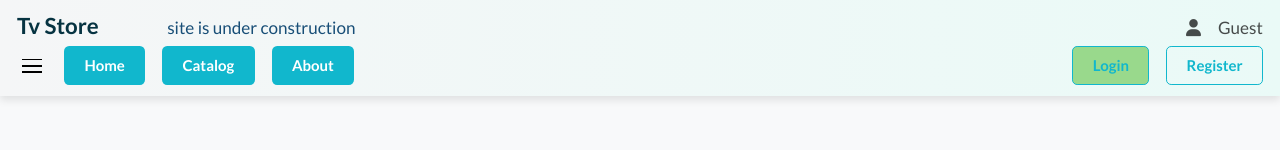
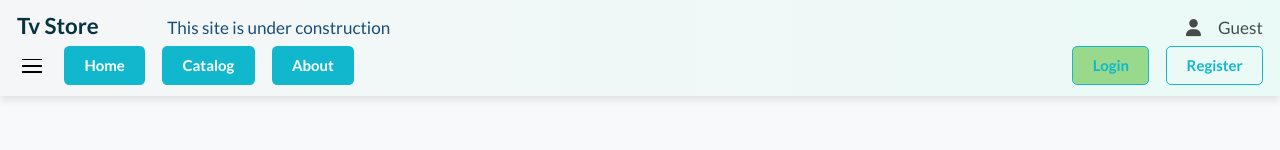
Before and after one commit to Webeltek/item_store, a React (Vite) app in the folder client/: page /login in a window 1280 px wide. Shown: the top 150 px of the page. Built offline with nearby package versions, Linux system fonts and the light colour scheme; no server answers.

Commit message:
center under constr msg in header

```diff
--- a/client/src/components/header/Header.jsx
+++ b/client/src/components/header/Header.jsx
@@ -17,9 +17,9 @@ export default function Header({
     return (
         <>
                 <Stack className={classes.topHeader} gap="0">
-                    <Group align='baseline' p="0 1rem">
+                    <Group justify='space-between' align='baseline' p="0 1rem">
                         <span className={classes.siteTitle}>Tv Store</span>
-                        <span style={{ color: "dark-green", marginLeft: "3rem"}}>site is under construction</span>
+                        <span style={{ color: "dark-green", marginLeft: "3rem"}}>This site is under construction</span>
                         <div className={classes.profileMenu}>
                             <i className={`fa-solid fa-user ${classes["profile-menu-icon"]}`}></i>
                             { isAuthenticated ?
```
